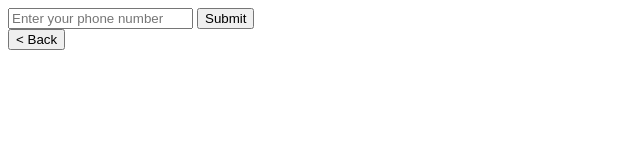
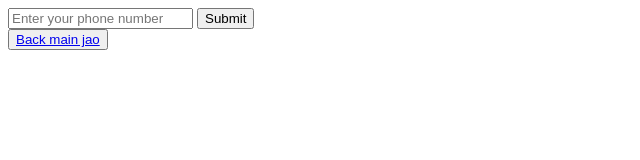
Before and after one commit to sanjaydeveloper9696/willol, a plain HTML site: page home.html in a window 1280 px wide. Shown: the whole page, without its empty margins (0-640 px from the left). Drawn offline with Linux system fonts and the light colour scheme.

Commit message:
sdfsafdasfaf

```diff
--- a/home.html
+++ b/home.html
@@ -14,7 +14,7 @@
   </form>
 </section>
 
-<button onclick="history.back()">&#60; Back</button>
+<button><a href="index.html">Back main jao</a></button>
 
 <script>
 function validatePhoneNumber() {
```
